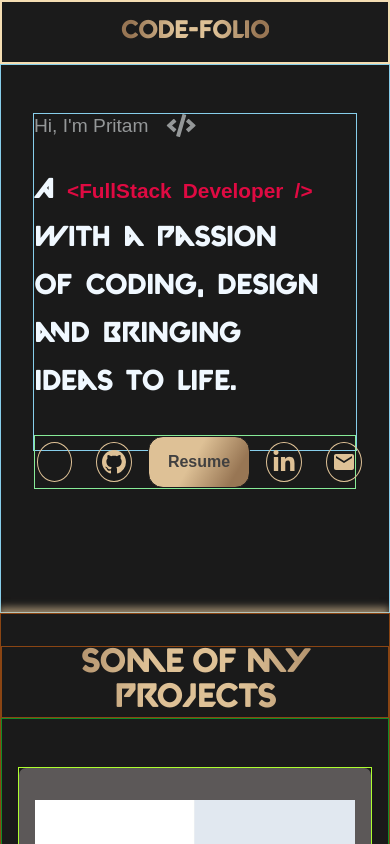
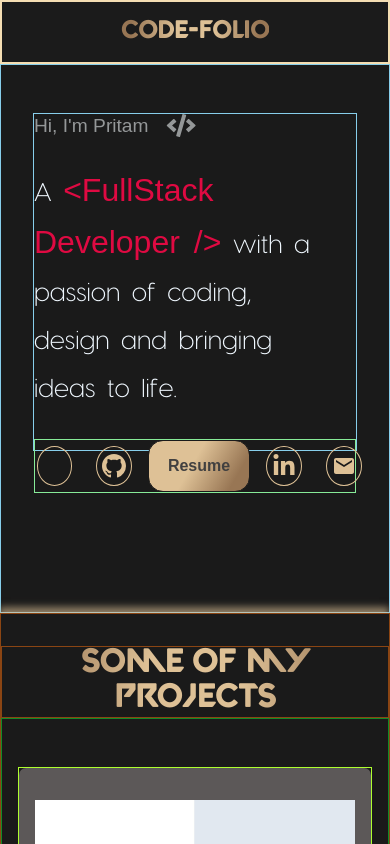
Before and after one commit to anynomous001/DevFolio, a React (Vite) app: page / in a window 390 px wide. Shown: the top 844 px of the page. Built offline with nearby package versions, Linux system fonts and the light colour scheme; some icons are missing.

Commit message:
about font color updated

```diff
--- a/src/Components/HomeHeroDiv.css
+++ b/src/Components/HomeHeroDiv.css
@@ -43,11 +43,12 @@
 
 .HomeHeroDiv-innerContainer h2 {
     color: aliceblue;
-    font-family: 'valorant', sans-serif;
+    font-family: 'visby', sans-serif;
     word-spacing: 0.2em;
     font-size: 2.5rem;
     margin: 1em 0;
     text-align: center;
+    font-weight: 200;
 }
 
 .oneliner {
@@ -141,13 +142,11 @@ justify-content: flex-start;
     }
 
     .visbyfont {
-        font-size: 1.3rem;
+        font-size: 2rem;
+        font-weight: 400;
     }
 
-    .HomeHeroDiv-innerContainer h2 {
-        font-size: 1.5rem;
-        margin: 0;
-    }
+
 
     .btn {
         color: rgb(65, 64, 64);
@@ -172,10 +171,12 @@ justify-content: flex-start;
     .HomeHeroDiv-innerContainer h2 {
     word-spacing: 0.2em;
     margin: 1em 0;
-    font-size: 1.7em;
+    font-size: 1.6em;
     line-height: 3rem;
     width: 90%;
     text-align: start;
+    font-weight: 100;
+
 }
 .HomeHeroDiv-innerContainer {
     text-align: start;
```
